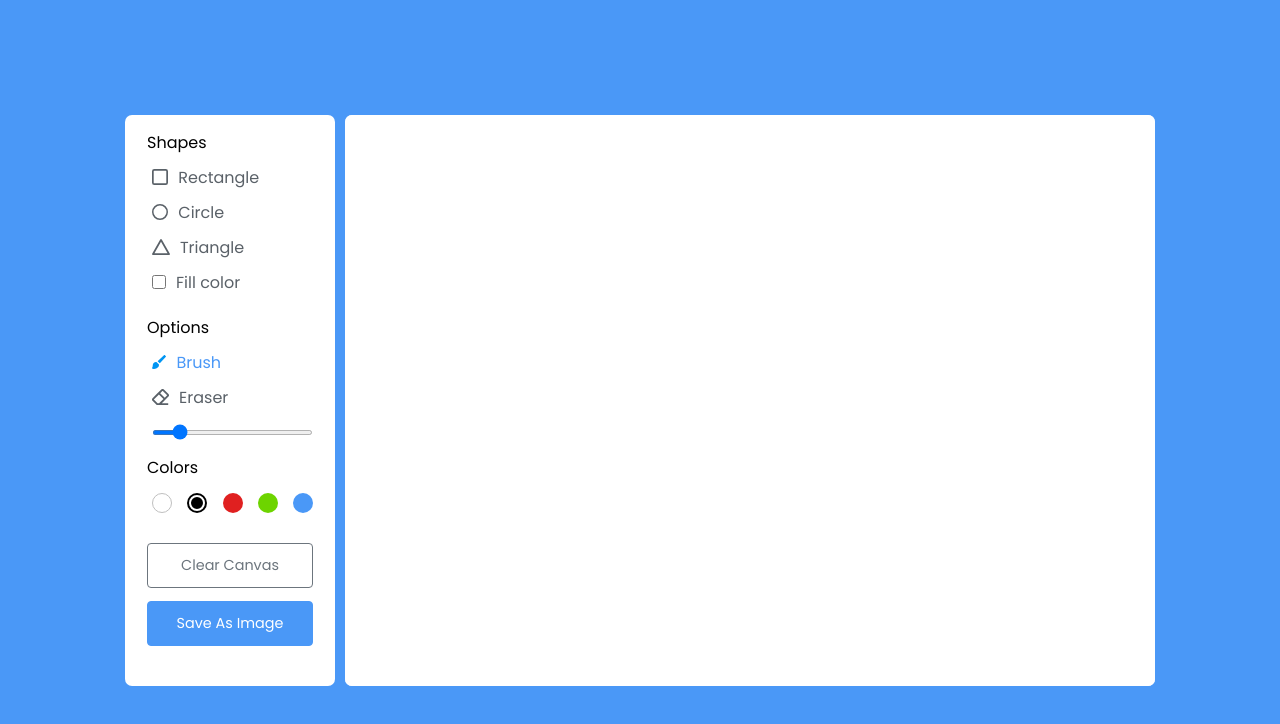
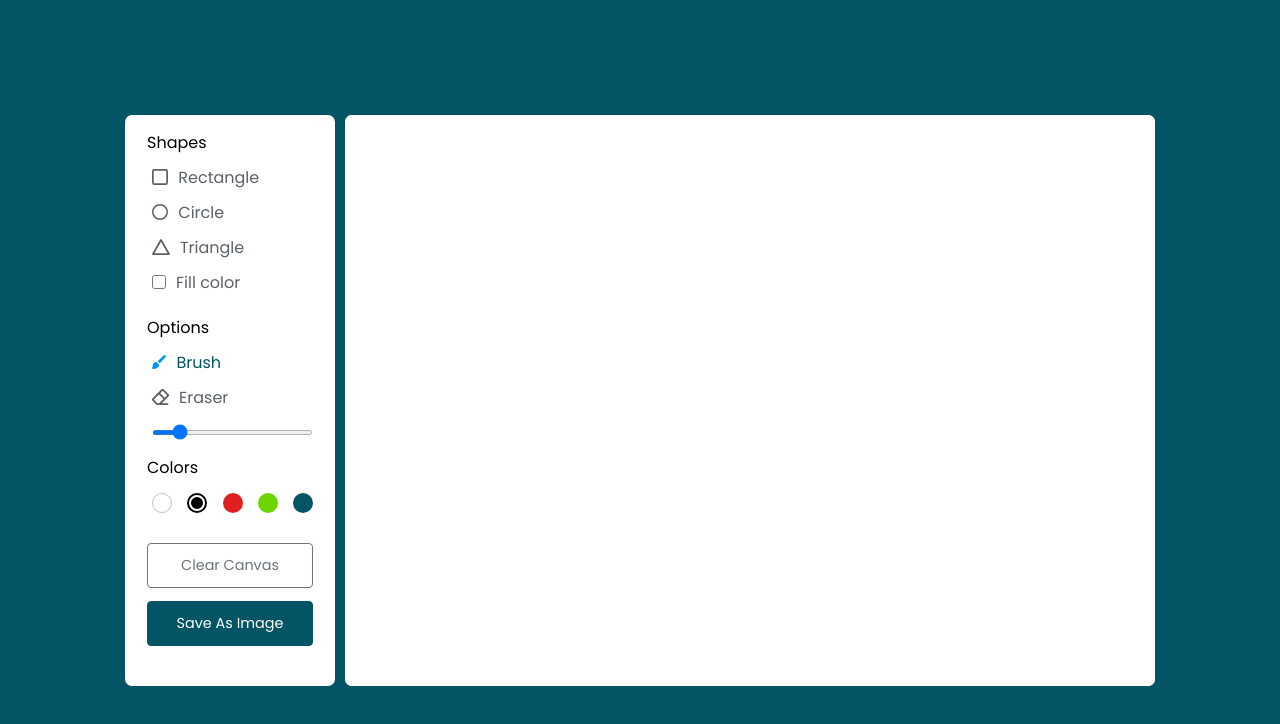
Before and after one commit to nikita-1310/Drawing-APP, a plain HTML site: page index.html in a window 1280 px wide. Drawn offline with Linux system fonts and the light colour scheme.

Commit message:
Code is updated

```diff
--- a/style.css
+++ b/style.css
@@ -11,7 +11,7 @@ body{
   align-items: center;
   justify-content: center;
   min-height: 100vh;
-  background: #4A98F7;
+  background: #035465;
 }
 .container{
   display: flex;
@@ -50,7 +50,7 @@ section{
   padding-left: 10px;
 }
 .option:is(:hover, .active) :where(span, label){
-  color: #4A98F7;
+  color: #035465;
 }
 .option #fill-color{
   cursor: pointer;
@@ -58,7 +58,7 @@ section{
   width: 14px;
 }
 #fill-color:checked ~ label{
-  color: #4A98F7;
+  color: #035465;
 }
 .option #size-slider{
   width: 100%;
@@ -90,7 +90,7 @@ section{
   background-color: #6DD400;
 }
 .colors .option:nth-child(5){
-  background-color: #4A98F7;
+  background-color: #035465;
 }
 .colors .option.selected::before{
   position: absolute;
@@ -133,8 +133,8 @@ section{
   background: #6C757D;
 }
 .buttons .save-img{
-  background: #4A98F7;
-  border: 1px solid #4A98F7;
+  background: #035465;
+  border: 1px solid #035465;
 }
 .drawing-board{
   flex: 1;
```
